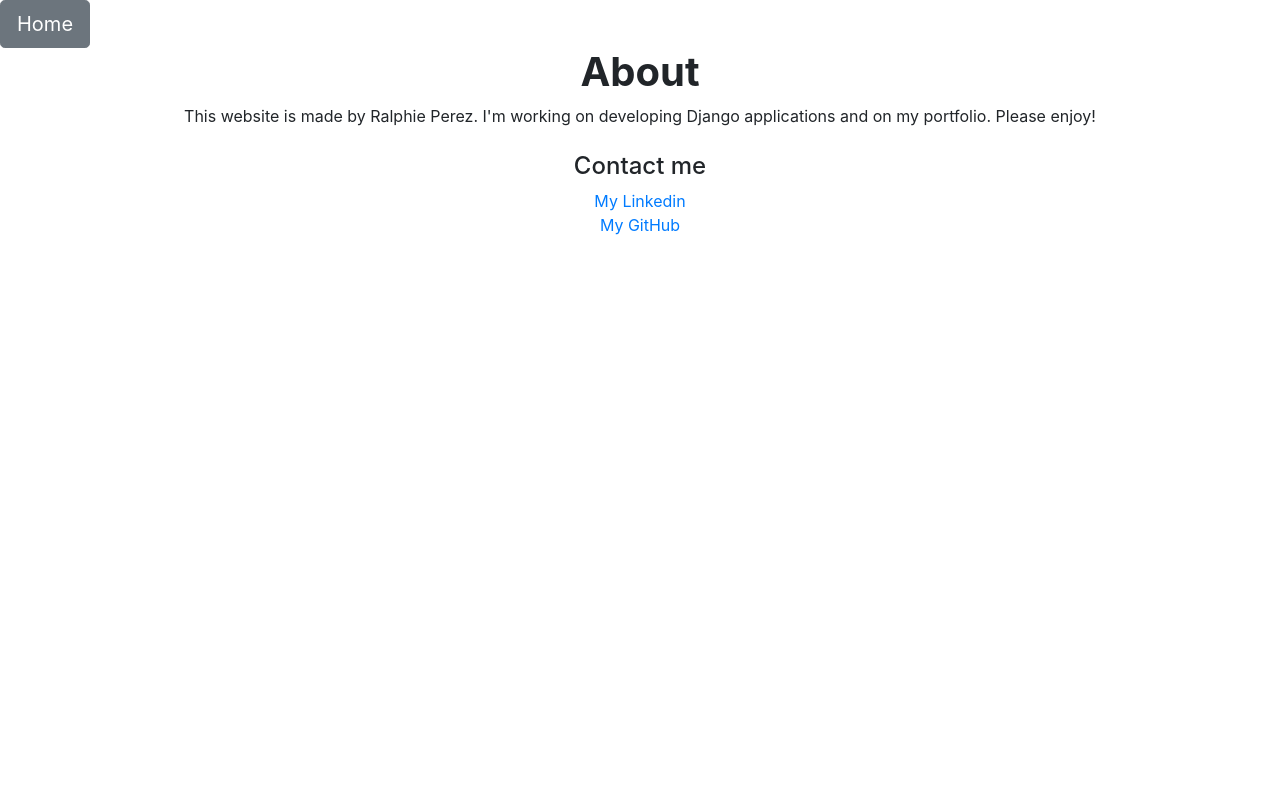
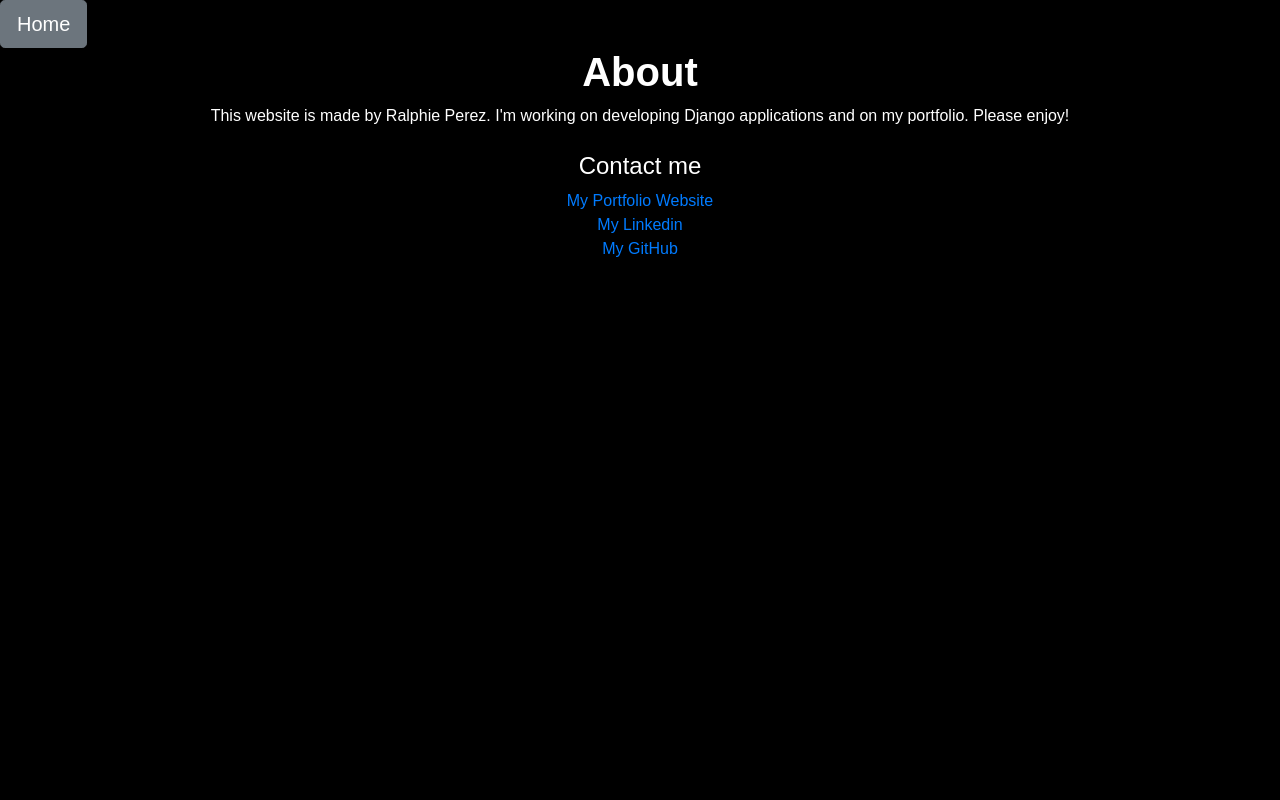
Before and after one commit to ralphiecodes/password_generator, a Django app: page /about/ in a window 1280 px wide. Run offline with Django 3.2, Linux system fonts and the light colour scheme.

Commit message:
added some CSS styling

```diff
--- a/generator/templates/generator/about.html
+++ b/generator/templates/generator/about.html
@@ -1,4 +1,8 @@
 <link rel="stylesheet" href="https://cdn.jsdelivr.net/npm/bootstrap@4.6.0/dist/css/bootstrap.min.css" integrity="sha384-B0vP5xmATw1+K9KRQjQERJvTumQW0nPEzvF6L/Z6nronJ3oUOFUFpCjEUQouq2+l" crossorigin="anonymous">
+<style type="text/css">
+   @import url('https://fonts.googleapis.com/css2?family=Oxygen:wght@50&display=swap');
+   body { background: black !important; color: white !important;  font-family: 'Oxygen', sans-serif; }
+</style>
  <a href= "{% url 'home' %}" class="btn btn-secondary btn-lg" >Home </a>
 <div class="container text-center">
 <h1><b> About </b></h1>
@@ -6,6 +10,8 @@
 <br>
 <br>
 <h4> Contact me </h4>
+<a href="https://www.ralphie.dev"> My Portfolio Website </a>
+<br>
 <a href="https://www.linkedin.com/in/ralphie00/">My Linkedin
 <br>
 
--- a/generator/templates/generator/password.html
+++ b/generator/templates/generator/password.html
@@ -1,4 +1,7 @@
 <link rel="stylesheet" href="https://cdn.jsdelivr.net/npm/bootstrap@4.6.0/dist/css/bootstrap.min.css" integrity="sha384-B0vP5xmATw1+K9KRQjQERJvTumQW0nPEzvF6L/Z6nronJ3oUOFUFpCjEUQouq2+l" crossorigin="anonymous">
+<style type="text/css">
+   body { background: black !important; color: white !important;}
+</style>
  <a href= "{% url 'home' %}" class="btn btn-secondary btn-lg" >Home </a>
  <a href="{% url 'about' %}"class="btn btn-secondary  btn-lg">About</a>
 
```
Also changed, not shown: generator/templates/generator/home.html (+7 -1 lines).
